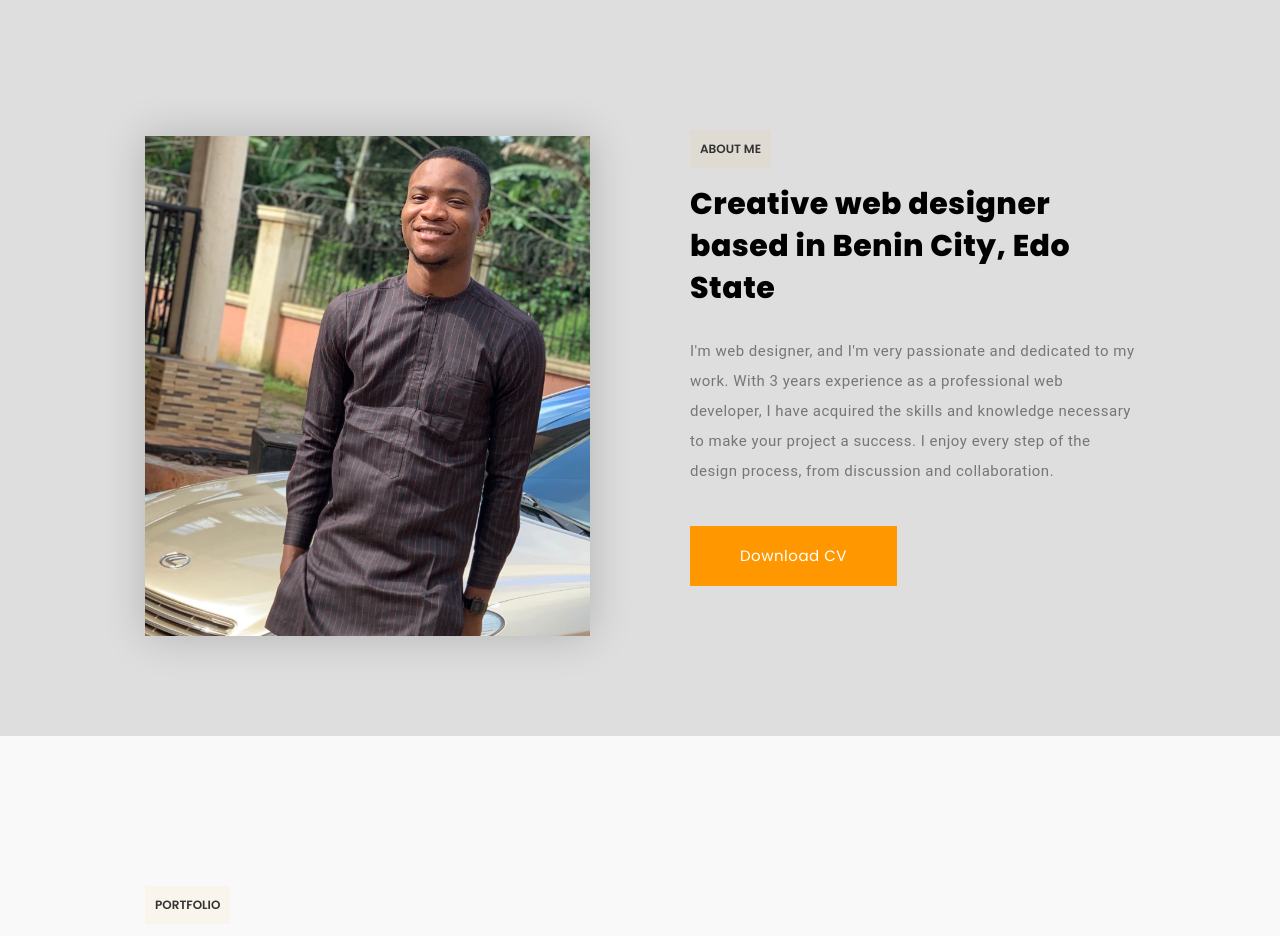
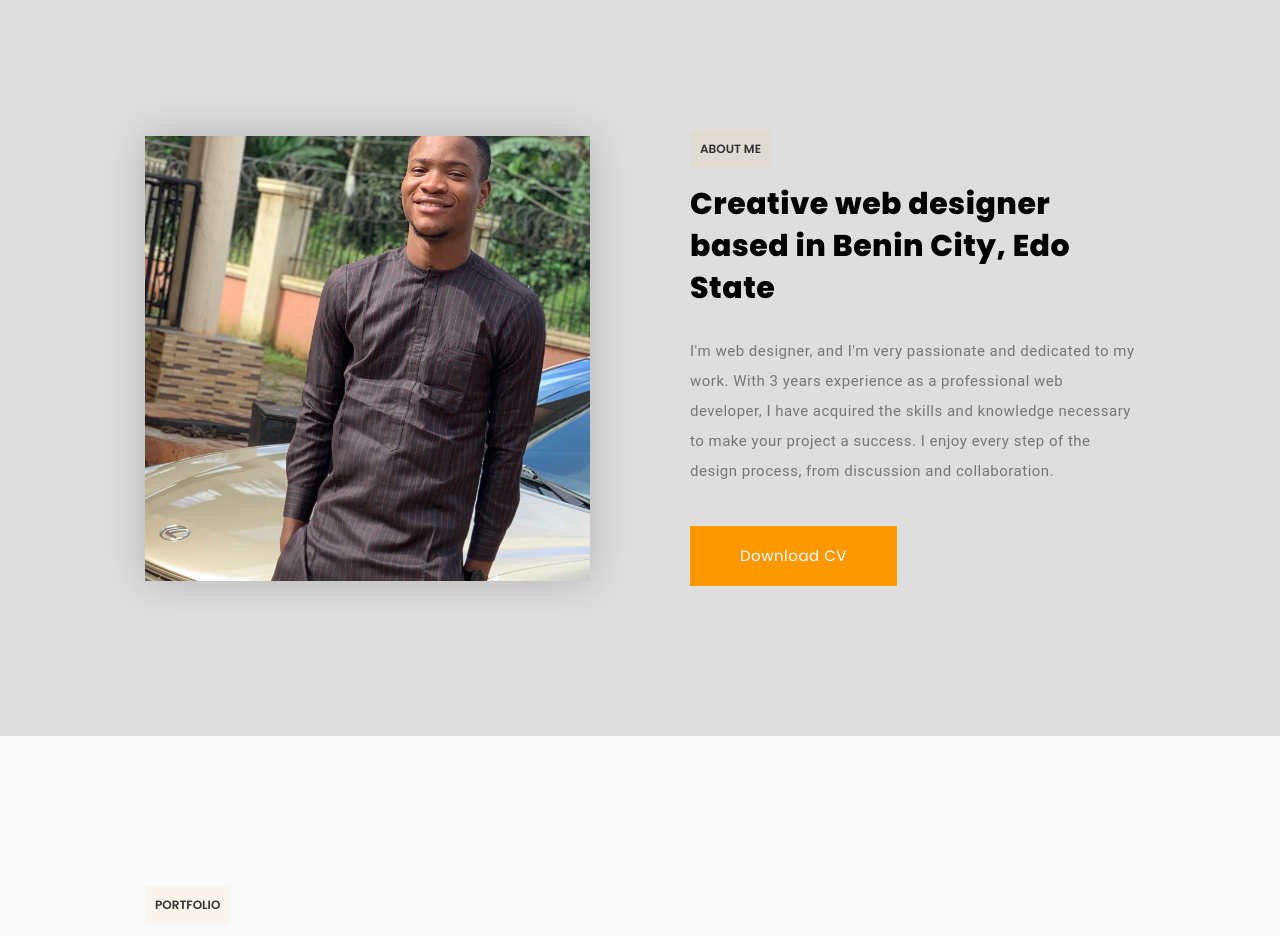
Before and after one commit to EroDaniel123/portfolio, a plain HTML site: page index.html in a window 1280 px wide. Shown: the part 820-1756 px from the top of the page. Drawn offline with Linux system fonts and the light colour scheme; some packages are replaced by stand-ins of ours; no server answers.

Commit message:
made edition

```diff
--- a/index.html
+++ b/index.html
@@ -152,7 +152,7 @@
                         <div class="left wow fadeInUp" data-wow-duration="1.5s">
                             <div class="image">
                                 <img src="img/thumbs/1-1.jpg" alt />
-                                <div class="main" data-img-url="img/about/6.jpg" style="height: 500px;" ></div>
+                                <div class="main" data-img-url="img/about/6.jpg" style=" margin-top: 0px;" ></div>
                             </div>
                         </div>
                         <div class="right">
```
